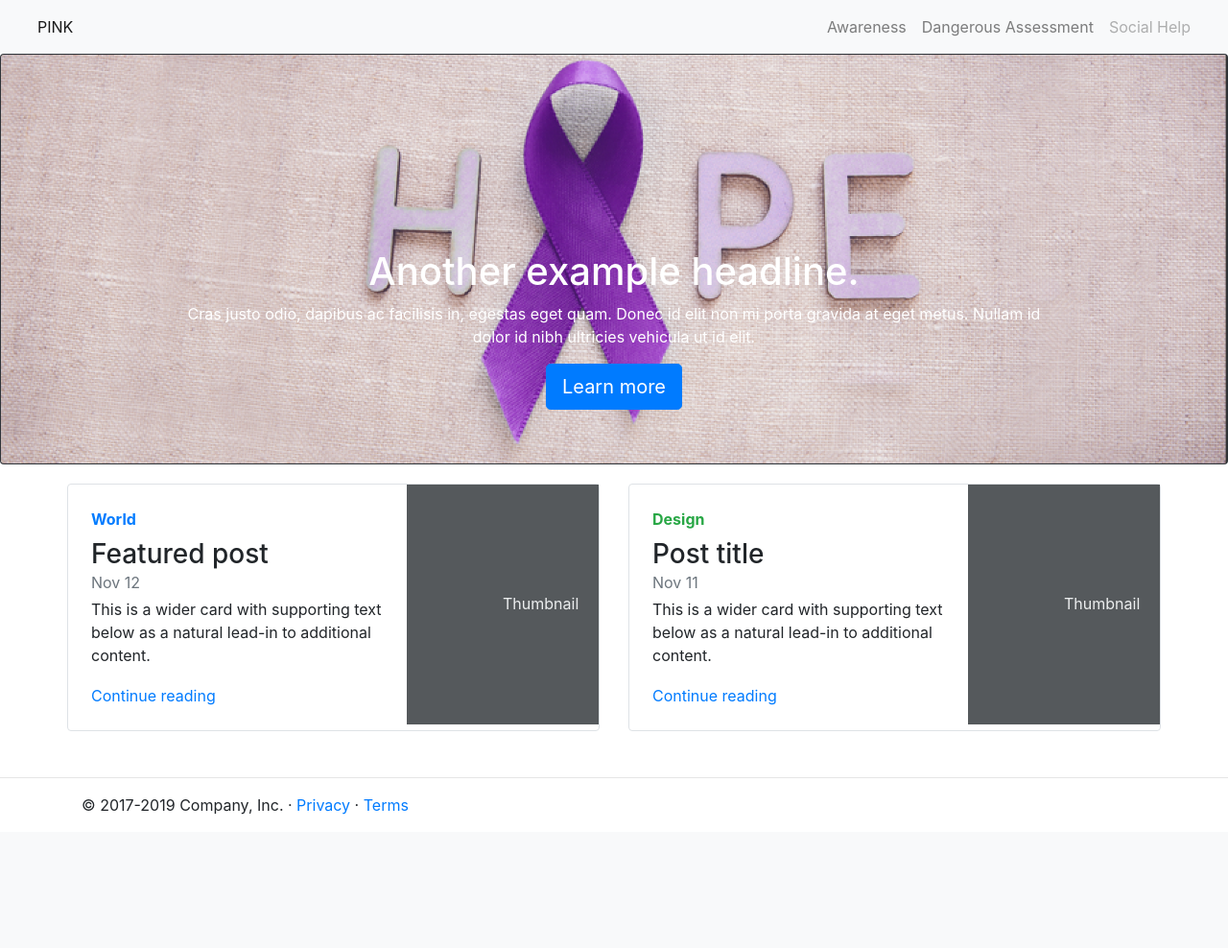
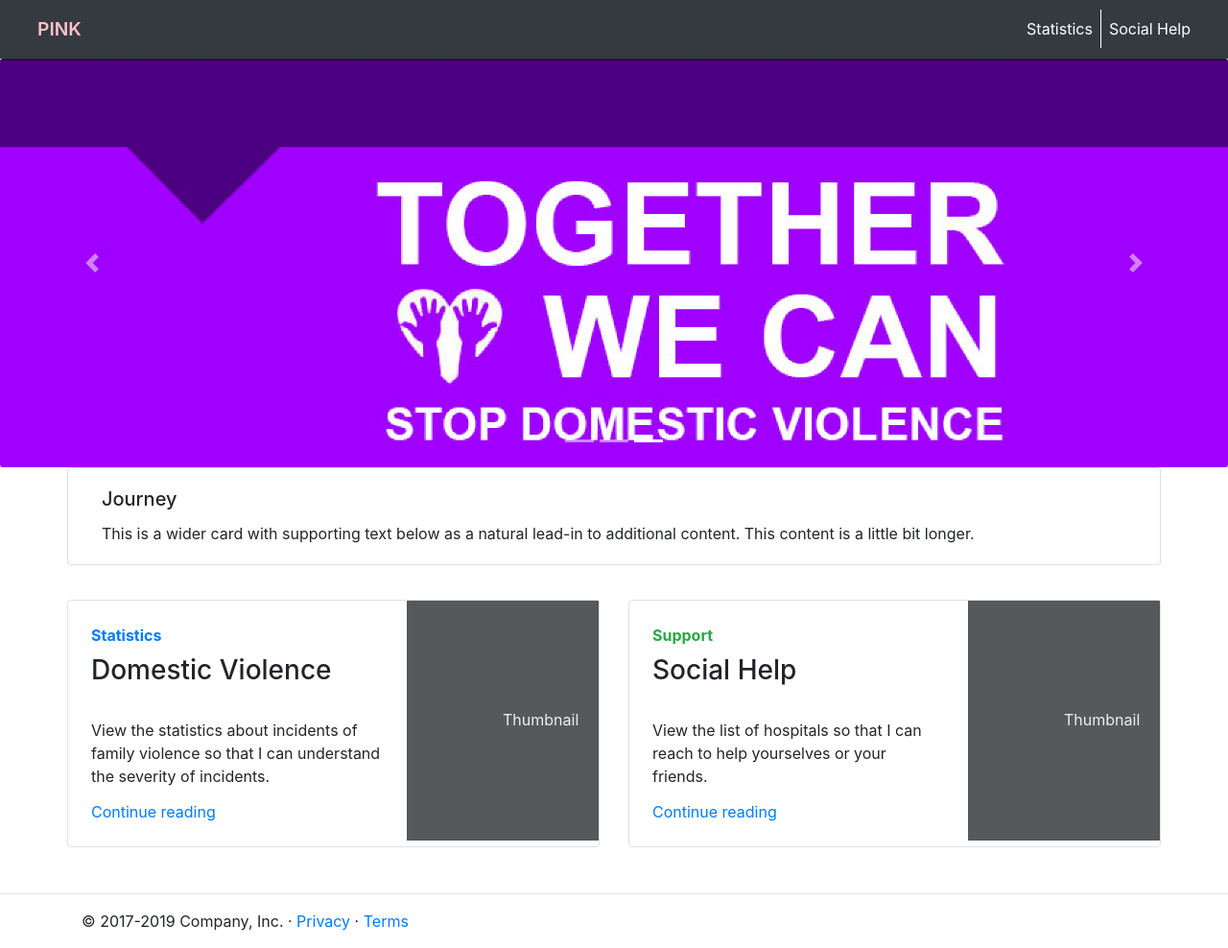
Before and after one commit to 3quaterspecs/m24, a Flask app: page / in a window 1280 px wide. Shown: the whole page at 96% size. Before the commit the page ends 849 px from the top, so only its background shows below. Run offline with Flask 2, Linux system fonts and the light colour scheme; some libraries are stand-ins or nearby versions.

Commit message:
2nd commit by david

```diff
--- a/app/routes.py
+++ b/app/routes.py
@@ -9,4 +9,9 @@ from app import app
 def index():
     return render_template('index.html')
 
+@app.route('/dom_vio_sta')
+@app.route('/index/dom_vio_sta')
+def dom_vio_sta():
+    return render_template('dom_vio_sta.html')
+
 # As setting the action attribute to an empty string, it will going to come back on the same url when the browser submits the form to us
--- a/app/templates/index.html
+++ b/app/templates/index.html
@@ -16,25 +16,23 @@
 <body>
 
 	<!-- Navigation -->
-	<nav class="navbar navbar-expand-md navbar-light bg-light sticky-top">
+	<nav class="navbar navbar-expand-md navbar-light bg-dark sticky-top">
 		<div class="container-fluid">
 			<div class="collapse navbar-collapse" id="navbarSupportedContent">
 				<ul class="navbar-nav mr-auto">
 					<li class="nav-item active">
-						<a class="nav-link" href="#">PINK<span class="sr-only">(current)</span></a>
+						<a class="nav-link" href="/" style="font-size: 120%; font-weight: 600; color:pink">PINK<span
+								class="sr-only">(current)</span></a>
 					</li>
 				</ul>
 				<ul class="navbar-nav ml-auto">
 					<li class="nav-item">
-						<a class="nav-link" href="#">Awareness</a>
+						<a class="nav-link" href="/dom_vio_sta" style="color:white; border-right:1px solid white">Statistics</a>
 					</li>
 					<li class="nav-item">
-						<a class="nav-link " href="quiz">
-							Dangerous Assessment
+						<a class="nav-link " href="quiz" style="color:white;">
+							Social Help
 						</a>
-					</li>
-					<li class="nav-item">
-						<a class="nav-link disabled" href="#" tabindex="-1" aria-disabled="true">Social Help</a>
 					</li>
 				</ul>
 			</div>
@@ -42,16 +40,38 @@
 	</nav>
 
 	<!--- Image Slider -->
-	<div class="card bg-dark text-white">
-		<img src="../static/image/homepageimage11.png" class="card-img" alt="...">
-		<div class="container">
-			<div class="carousel-caption">
-				<h1>Another example headline.</h1>
-				<p>Cras justo odio, dapibus ac facilisis in, egestas eget quam. Donec id elit non mi porta gravida at
-					eget
-					metus. Nullam id dolor id nibh ultricies vehicula ut id elit.</p>
-				<p><a class="btn btn-lg btn-primary" href="#" role="button">Learn more</a></p>
+	<div id="myCarousel" class="carousel slide" data-ride="carousel">
+		<ol class="carousel-indicators">
+			<li data-target="#myCarousel" data-slide-to="0" class=""></li>
+			<li data-target="#myCarousel" data-slide-to="1" class=""></li>
+			<li data-target="#myCarousel" data-slide-to="2" class="active"></li>
+		</ol>
+		<div class="carousel-inner">
+			<div class="carousel-item">
+				<img src="../static/image/homepageimage11.png" class="card-img" alt="...">
 			</div>
+			<div class="carousel-item">
+				<img src="../static/image/homepageimage12.png" class="card-img" alt="...">
+			</div>
+			<div class="carousel-item active">
+				<img src="../static/image/homepageimage13.png" class="card-img" alt="...">
+			</div>
+		</div>
+		<a class="carousel-control-prev" href="#myCarousel" role="button" data-slide="prev">
+			<span class="carousel-control-prev-icon" aria-hidden="true"></span>
+			<span class="sr-only">Previous</span>
+		</a>
+		<a class="carousel-control-next" href="#myCarousel" role="button" data-slide="next">
+			<span class="carousel-control-next-icon" aria-hidden="true"></span>
+			<span class="sr-only">Next</span>
+		</a>
+	</div>
+	<div class="container marketing card mb-3">
+		<div class="card-body">
+			<h5 class="card-title">Journey</h5>
+			<p class="card-text">This is a wider card with supporting text below as a natural lead-in to additional content.
+				This content is a little bit longer.</p>
+
 		</div>
 	</div>
 
@@ -65,12 +85,12 @@
 					<div
 						class="row no-gutters border rounded overflow-hidden flex-md-row mb-4 shadow-sm h-md-250 position-relative">
 						<div class="col p-4 d-flex flex-column position-static">
-							<strong class="d-inline-block mb-2 text-primary">World</strong>
-							<h3 class="mb-0">Featured post</h3>
-							<div class="mb-1 text-muted">Nov 12</div>
-							<p class="card-text mb-auto">This is a wider card with supporting text below as a natural lead-in to
-								additional content.</p>
-							<a href="#" class="stretched-link">Continue reading</a>
+							<strong class="d-inline-block mb-2 text-primary">Statistics</strong>
+							<h3 class="mb-0">Domestic Violence</h3>
+							<hr>
+							<p class="card-text mb-auto">View the statistics about incidents of family violence so that I can
+								understand the severity of incidents.</p>
+							<a href="/dom_vio_sta" class="stretched-link">Continue reading</a>
 						</div>
 						<div class="col-auto d-none d-lg-block">
 							<svg class="bd-placeholder-img" width="200" height="250" xmlns="http://www.w3.org/2000/svg"
@@ -86,11 +106,10 @@
 					<div
 						class="row no-gutters border rounded overflow-hidden flex-md-row mb-4 shadow-sm h-md-250 position-relative">
 						<div class="col p-4 d-flex flex-column position-static">
-							<strong class="d-inline-block mb-2 text-success">Design</strong>
-							<h3 class="mb-0">Post title</h3>
-							<div class="mb-1 text-muted">Nov 11</div>
-							<p class="mb-auto">This is a wider card with supporting text below as a natural lead-in to additional
-								content.</p>
+							<strong class="d-inline-block mb-2 text-success">Support</strong>
+							<h3 class="mb-0">Social Help</h3>
+							<hr>
+							<p class="mb-auto"> View the list of hospitals so that I can reach to help yourselves or your friends.</p>
 							<a href="#" class="stretched-link">Continue reading</a>
 						</div>
 						<div class="col-auto d-none d-lg-block">
```
Also changed, not shown: app/static/js/dom_vio_sta.js (added, +14 -0 lines), app/templates/dom_vio_sta.html (added, +120 -0 lines), app/static/image/homepageimage12.png (added), app/static/image/homepageimage13.png (added), 3 other files.
